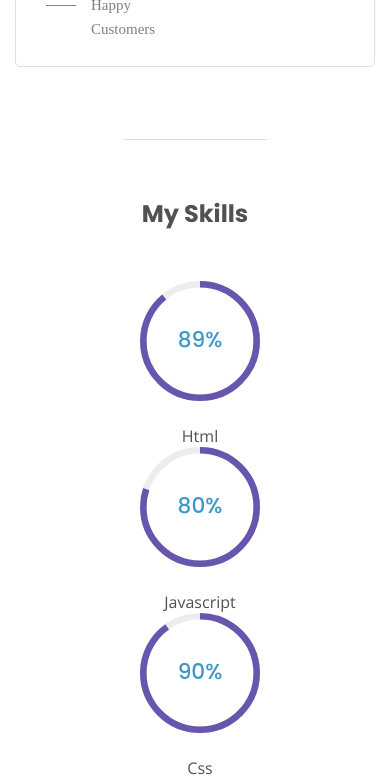
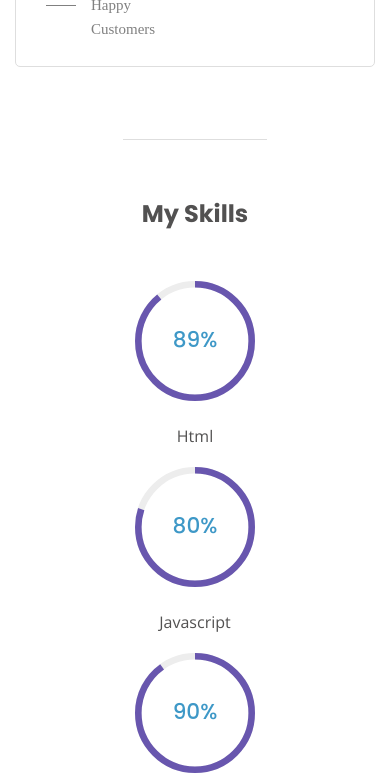
Before and after one commit to Owolusi/Writers-portfolio, a React (Vite) app: page /about in a window 390 px wide. Shown: the part 1156-1933 px from the top of the page. Built offline with nearby package versions, Linux system fonts and the light colour scheme.

Commit message:
mobile responsiveness

```diff
--- a/src/components/Navbar.css
+++ b/src/components/Navbar.css
@@ -156,6 +156,7 @@
         text-align: center;
         justify-content: center;
         align-items: center;
+        margin-top: -31px;
     }
     .nav__item{
     margin: 9px 60px 8px 7px
--- a/src/pages/about/About.css
+++ b/src/pages/about/About.css
@@ -190,10 +190,13 @@
 
     }
     .skills__container {
-        margin-left: 125px;
+        display: grid;
+        grid-template-columns: repeat(auto-fit, minmax(200px, 1fr));
+        grid-gap: 20px;
+        /* margin-left: 55px;
         display: inline-block;
         text-align: center;
-        justify-items: center;
+        justify-items: center; */
     }
 
 }
--- a/src/pages/contact/Contact.css
+++ b/src/pages/contact/Contact.css
@@ -109,6 +109,12 @@
 
 .contact__data{
   width: 100%;
-  margin: 194px 32px 14px 10px;}
+  margin: 194px 32px 14px 10px;
+}
+.contact__socials {
+    /* display: grid; */
+    grid-template-columns: repeat(auto-fit, minmax(200px, 1fr));
+    grid-gap: 20px;
+}
 
 }
```
